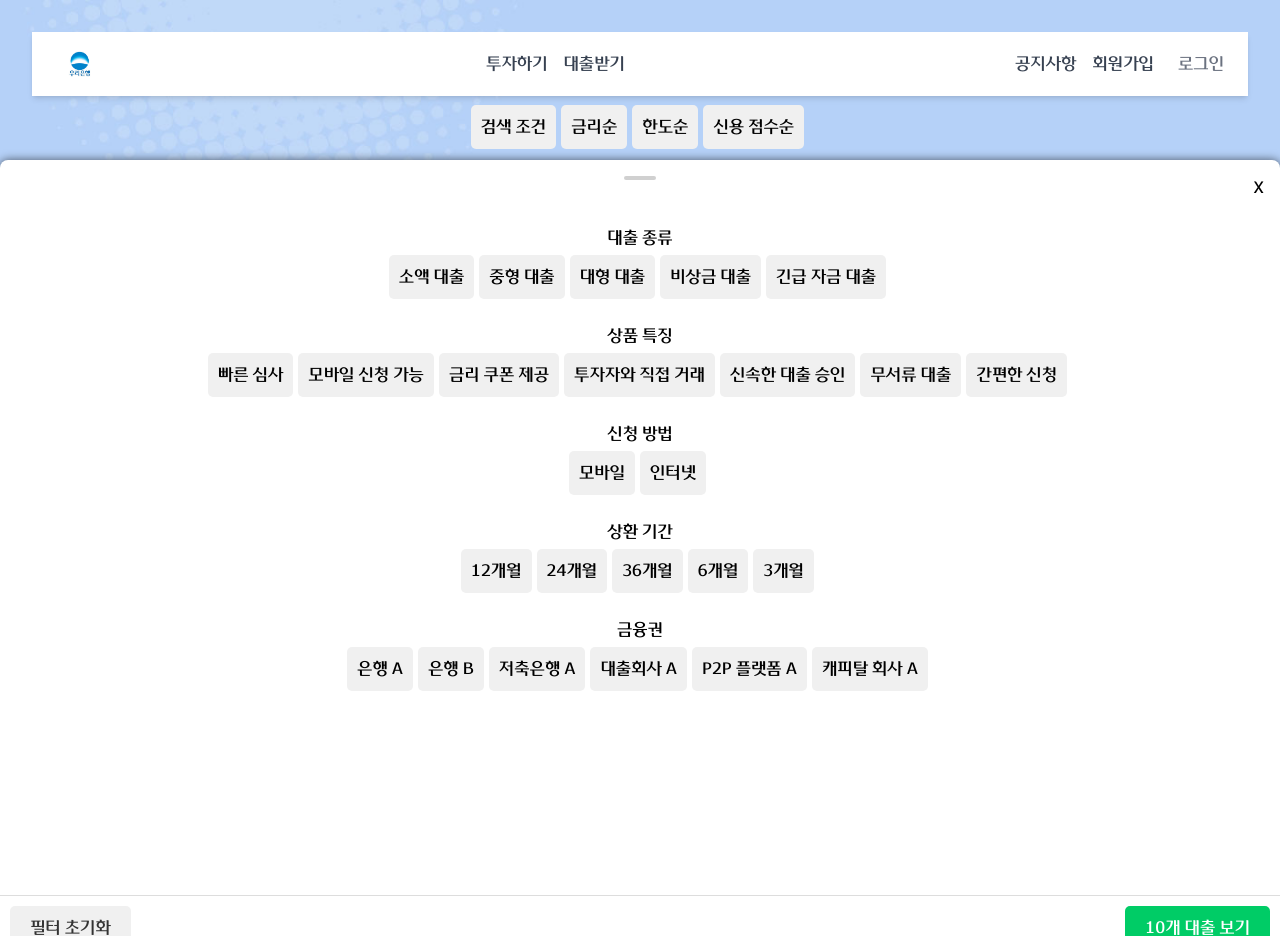
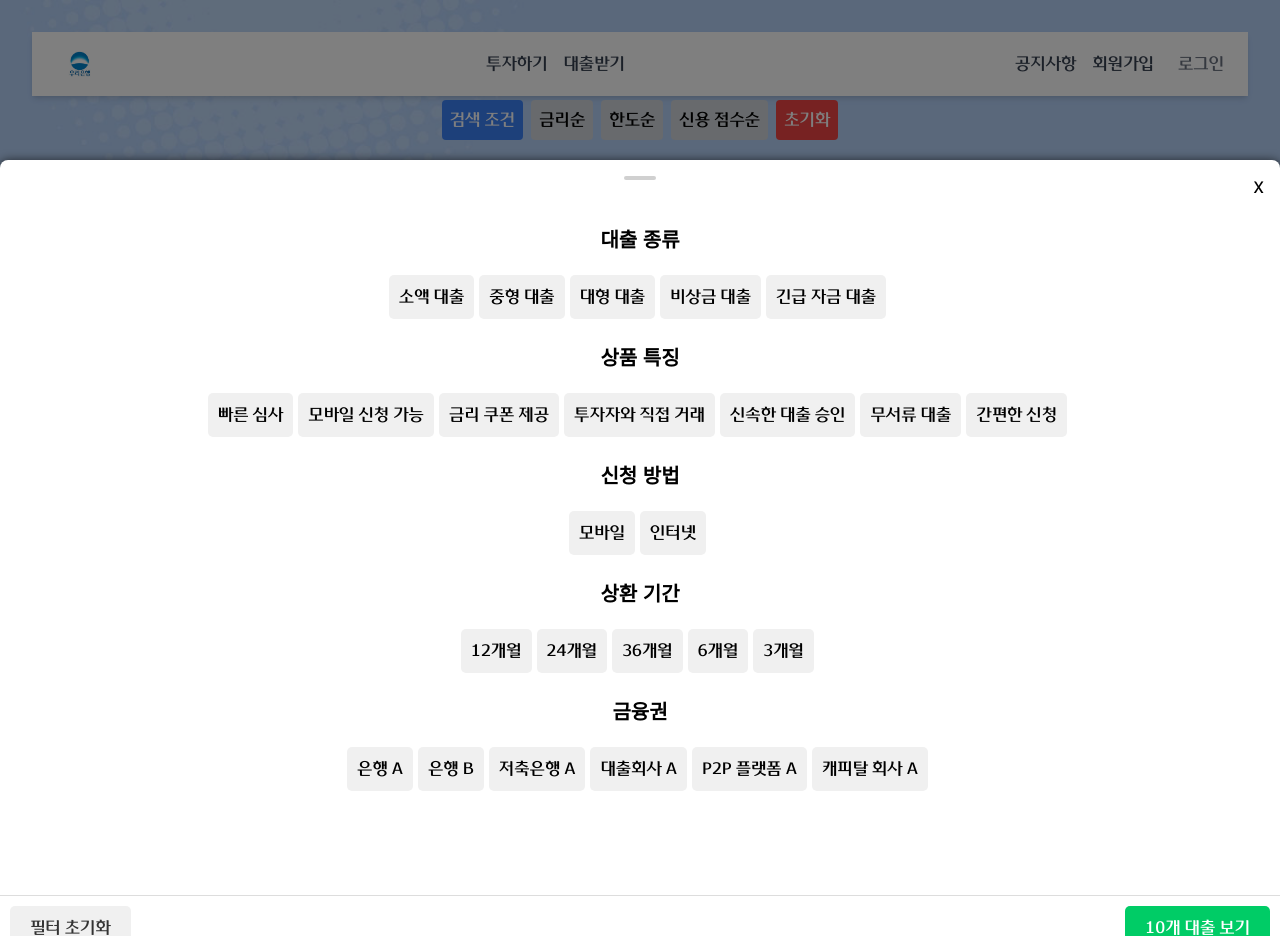
Before and after one commit to woorifisa-service-dev-3rd/frontend-3nd-Loan, a React (Vite) app: page / in a window 1280 px wide. Both pictures are taken after a click on the button "검색 조건". Built offline with nearby package versions, Linux system fonts and the light colour scheme; a web font is replaced by a local one.

Commit message:
modal function

```diff
--- a/src/components/BottomSheet/BottomSheet.style.js
+++ b/src/components/BottomSheet/BottomSheet.style.js
@@ -6,7 +6,7 @@ const Wrapper = styled(motion.div)`
   display: flex;
   flex-direction: column;
   position: fixed;
-  z-index: 10;
+  z-index: 50; /* z-index 수정 */
   top: 20vh;
   left: 0;
   right: 0;
@@ -39,13 +39,12 @@ const HandleBar = styled(motion.div)`
 const ContentWrapper = styled.div`
   height: calc(100% - 48px);
   padding: 10px;
-
   margin-bottom: 60px;
+  overflow-y: auto; /* 추가 */
 `;
 
 const FilterSection = styled.div`
   margin-bottom: 20px;
-
 
   h3 {
     margin-bottom: 10px;
@@ -77,7 +76,7 @@ const Footer = styled.div`
   right: 0;
   background: white;
   border-top: 1px solid #ddd;
-  z-index: 10;
+  z-index: 50; /* z-index 수정 */
 
   .reset-button {
     padding: 10px 20px;
--- a/src/components/LoanList/FilterHeader.jsx
+++ b/src/components/LoanList/FilterHeader.jsx
@@ -1,14 +1,11 @@
-import React, { useState, useContext } from 'react';
+import React, { useState, useContext, useEffect } from 'react';
 import { LoanContext } from "../../contexts/Loancontext";
 import BottomSheet from '@/components/BottomSheet/BottomSheet';
 import {
   PRODUCT_NAMES,
-  DEFAULT_INTEREST_RATES,
-  DEFAULT_MAX_LIMITS,
-  REPAYMENT_PERIODS,
   FEATURES,
   APPLICATION_METHODS,
-  REQUIRED_CREDIT_SCORES,
+  REPAYMENT_PERIODS,
   LOAN_PROVIDERS
 } from '@/constants/loanConstants';
 import * as S from '@/components/BottomSheet/BottomSheet.style';
@@ -17,7 +14,28 @@ const FilterHeader = ({ onFilter }) => {
   const loans = useContext(LoanContext);
   const [isModalOpen, setIsModalOpen] = useState(false);
   const [selectedFilter, setSelectedFilter] = useState(null);
-  const [selectedSort, setSelectedSort] = useState(null);
+  const [sortState, setSortState] = useState({
+    interestDesc: false,
+    limitDesc: false,
+    creditScoreDesc: false
+  });
+  const [filteredLoans, setFilteredLoans] = useState(loans);
+
+  useEffect(() => {
+    if (isModalOpen) {
+      document.body.classList.add('overflow-hidden');
+    } else {
+      document.body.classList.remove('overflow-hidden');
+    }
+
+    return () => {
+      document.body.classList.remove('overflow-hidden');
+    };
+  }, [isModalOpen]);
+
+  useEffect(() => {
+    applyFilterAndSort(selectedFilter, sortState);
+  }, [selectedFilter, sortState, loans]);
 
   const handleOpenModal = () => {
     setIsModalOpen(true);
@@ -32,63 +50,77 @@ const FilterHeader = ({ onFilter }) => {
   };
 
   const handleSortSelect = (sort) => {
-    setSelectedSort(sort);
-    applySort(sort);
+    const newSortState = { ...sortState, [sort]: !sortState[sort] };
+    setSortState(newSortState);
   };
 
   const handleResetFilter = () => {
     setSelectedFilter(null);
   };
 
-  const applySort = (sort) => {
-    let sortedLoans = [...loans];
+  const allHandleResetFilter = () => {
+    setSelectedFilter(null);
+    setSortState({
+      interestDesc: false,
+      limitDesc: false,
+      creditScoreDesc: false
+    });
+    setFilteredLoans(loans);
+  };
 
-    if (sort === 'interestAsc') {
-      sortedLoans.sort((a, b) => a.interestRate - b.interestRate);
-    } else if (sort === 'interestDesc') {
-      sortedLoans.sort((a, b) => b.interestRate - a.interestRate);
-    } else if (sort === 'limitAsc') {
-      sortedLoans.sort((a, b) => a.maxLimit - b.maxLimit);
-    } else if (sort === 'limitDesc') {
-      sortedLoans.sort((a, b) => b.maxLimit - a.maxLimit);
-    } else if (sort === 'creditScoreAsc') {
-      sortedLoans.sort((a, b) => a.requiredCreditScore - b.requiredCreditScore);
-    } else if (sort === 'creditScoreDesc') {
-      sortedLoans.sort((a, b) => b.requiredCreditScore - a.requiredCreditScore);
+  const applyFilterAndSort = (filter, sortState) => {
+    let result = [...loans];
+
+    if (filter) {
+      result = result.filter((loan) => Object.values(loan).includes(filter));
     }
 
+    if (sortState.interestDesc) {
+      result.sort((a, b) => b.interestRate - a.interestRate);
+    } else if (sortState.limitDesc) {
+      result.sort((a, b) => b.maxLimit - a.maxLimit);
+    } else if (sortState.creditScoreDesc) {
+      result.sort((a, b) => b.requiredCreditScore - a.requiredCreditScore);
+    }
+
+    setFilteredLoans(result);
     if (onFilter) {
-      onFilter(sortedLoans);
+      onFilter(result);
     }
   };
 
   return (
     <div className='bottom'>
-      <S.FilterSection>
-        <button onClick={handleOpenModal}>검색 조건</button>
+      <div className="flex justify-center space-x-2 mb-4">
+        <button onClick={handleOpenModal} className="p-2 bg-blue-500 text-white rounded">검색 조건</button>
         <button
-          className={selectedSort === 'interestDesc' ? 'active' : ''}
+          className={`p-2 ${sortState.interestDesc ? 'bg-blue-500 text-white' : 'bg-gray-300'} rounded`}
           onClick={() => handleSortSelect('interestDesc')}
+          disabled={Object.values(sortState).some(state => state && !sortState.interestDesc)}
         >
           금리순
         </button>
         <button
-          className={selectedSort === 'limitDesc' ? 'active' : ''}
+          className={`p-2 ${sortState.limitDesc ? 'bg-blue-500 text-white' : 'bg-gray-300'} rounded`}
           onClick={() => handleSortSelect('limitDesc')}
+          disabled={Object.values(sortState).some(state => state && !sortState.limitDesc)}
         >
           한도순
         </button>
         <button
-          className={selectedSort === 'creditScoreDesc' ? 'active' : ''}
+          className={`p-2 ${sortState.creditScoreDesc ? 'bg-blue-500 text-white' : 'bg-gray-300'} rounded`}
           onClick={() => handleSortSelect('creditScoreDesc')}
+          disabled={Object.values(sortState).some(state => state && !sortState.creditScoreDesc)}
         >
           신용 점수순
         </button>
-      </S.FilterSection>
+        <button onClick={allHandleResetFilter} className="p-2 bg-red-500 text-white rounded">초기화</button>
+      </div>
       {isModalOpen && (
-        <BottomSheet onClose={handleCloseModal} filterCount={loans.length}>
-          <S.ContentWrapper>
-            <h3>대출 종류</h3>
+        <div className="fixed inset-0 z-50 flex items-center justify-center bg-black bg-opacity-50">
+          <BottomSheet onClose={handleCloseModal} filterCount={filteredLoans.length}>
+            <S.ContentWrapper className="overflow-y-auto">
+              <h3 className="font-bold text-xl mb-4">대출 종류</h3>
               <S.FilterSection>
                 {Object.values(PRODUCT_NAMES).map((name) => (
                   <button
@@ -100,7 +132,7 @@ const FilterHeader = ({ onFilter }) => {
                   </button>
                 ))}
               </S.FilterSection>
-            <h3>상품 특징</h3>
+              <h3 className="font-bold text-xl mb-4">상품 특징</h3>
               <S.FilterSection>
                 {Object.values(FEATURES).map((feature) => (
                   <button
@@ -112,7 +144,7 @@ const FilterHeader = ({ onFilter }) => {
                   </button>
                 ))}
               </S.FilterSection>
-            <h3>신청 방법</h3>
+              <h3 className="font-bold text-xl mb-4">신청 방법</h3>
               <S.FilterSection>
                 {Object.values(APPLICATION_METHODS).map((method) => (
                   <button
@@ -124,7 +156,7 @@ const FilterHeader = ({ onFilter }) => {
                   </button>
                 ))}
               </S.FilterSection>
-            <h3>상환 기간</h3>
+              <h3 className="font-bold text-xl mb-4">상환 기간</h3>
               <S.FilterSection>
                 {Object.values(REPAYMENT_PERIODS).map((provider) => (
                   <button
@@ -136,7 +168,7 @@ const FilterHeader = ({ onFilter }) => {
                   </button>
                 ))}
               </S.FilterSection>
-            <h3>금융권</h3>
+              <h3 className="font-bold text-xl mb-4">금융권</h3>
               <S.FilterSection>
                 {Object.values(LOAN_PROVIDERS).map((provider) => (
                   <button
@@ -151,9 +183,10 @@ const FilterHeader = ({ onFilter }) => {
             </S.ContentWrapper>
             <S.Footer>
               <button className="reset-button" onClick={handleResetFilter}>필터 초기화</button>
-            <button className="loan-button" onClick={handleCloseModal}>{loans.length}개 대출 보기</button>
+              <button className="loan-button" onClick={handleCloseModal}>{filteredLoans.length}개 대출 보기</button>
             </S.Footer>
           </BottomSheet>
+        </div>
       )}
     </div>
   );
```
Lines whose indentation alone changed are shown as unchanged.
